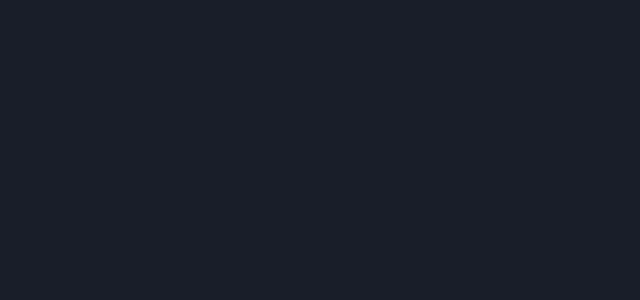
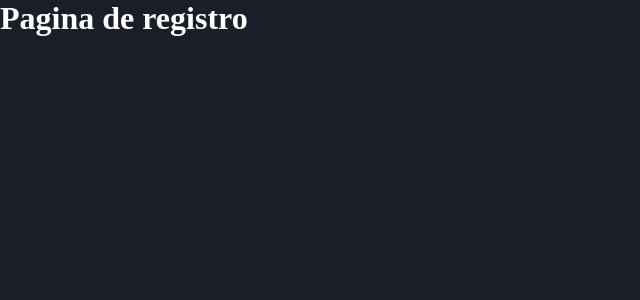
Before and after one commit to Julio-Norberto/emerald, a React (Vite) app: page /register in a window 1280 px wide. Before the commit this address had no page. Shown: the top 300 px of the page, without its empty margins (0-640 px from the left). Built offline with nearby package versions, Linux system fonts and the light colour scheme.

Commit message:
create page register and create route /register

```diff
--- /dev/null
+++ b/src/pages/Register/index.tsx
@@ -0,0 +1,9 @@
+import './Register.css'
+
+export default function Register() {
+    return (
+        <div className='register-container'>
+            <h1>Pagina de registro</h1>
+        </div>
+    )
+}
--- a/src/routes/routes.tsx
+++ b/src/routes/routes.tsx
@@ -1,12 +1,14 @@
 import { Route, Routes as ReactRoutes } from 'react-router-dom'
 import Home from '../pages/Home'
 import Login from '../pages/Login'
+import Register from '../pages/Register'
 
 export default function Routes() {
     return (
         <ReactRoutes>
             <Route path='/' element={ <Home /> } />
             <Route path='/login' element={ <Login /> } />
+            <Route path='/register' element={ <Register /> } />
         </ReactRoutes>
     )
 }
```
Also changed, not shown: src/pages/Register/Register.css (added).
